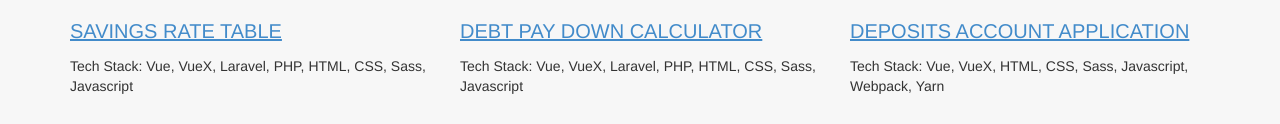
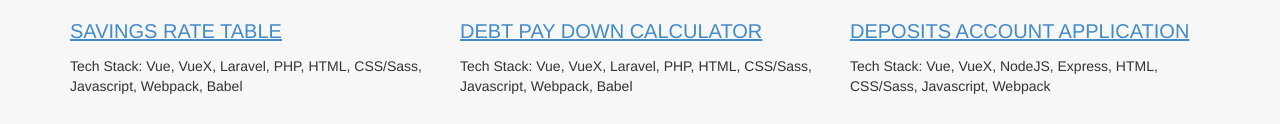
Before and after one commit to yuhao-nyc/portfolio, a website with bundled scripts: page index.html in a window 1280 px wide. Shown: the part 1788-1912 px from the top of the page. Built offline with nearby package versions, Linux system fonts and the light colour scheme.

Commit message:
more updates

```diff
--- a/index.html
+++ b/index.html
@@ -135,7 +135,7 @@
                 <p class="project-links">
                   <a href="https://www.bankrate.com/banking/savings/rates/" target="_blank">Savings Rate Table</a>
                 </p>
-                <p>Tech Stack: Vue, VueX, Laravel, PHP, HTML, CSS, Sass, Javascript</p>
+                <p>Tech Stack: Vue, VueX, Laravel, PHP, HTML, CSS/Sass, Javascript, Webpack, Babel</p>
               </div>
             </div>
 
@@ -149,7 +149,7 @@
                 <p class="project-links">
                   <a href="https://www.bankrate.com/calculators/managing-debt/debt-pay-down-calculator.aspx" target="_blank">Debt Pay Down Calculator</a>
                 </p>
-                <p>Tech Stack: Vue, VueX, Laravel, PHP, HTML, CSS, Sass, Javascript</p>
+                <p>Tech Stack: Vue, VueX, Laravel, PHP, HTML, CSS/Sass, Javascript, Webpack, Babel</p>
               </div>
             </div>
 
@@ -163,7 +163,7 @@
                 <p class="project-links">
                   <a href="#" target="_blank">Deposits Account Application</a>
                 </p>
-                <p>Tech Stack: Vue, VueX, HTML, CSS, Sass, Javascript, Webpack, Yarn</p>
+                <p>Tech Stack: Vue, VueX, NodeJS, Express, HTML, CSS/Sass, Javascript, Webpack</p>
               </div>
             </div>
 
```
